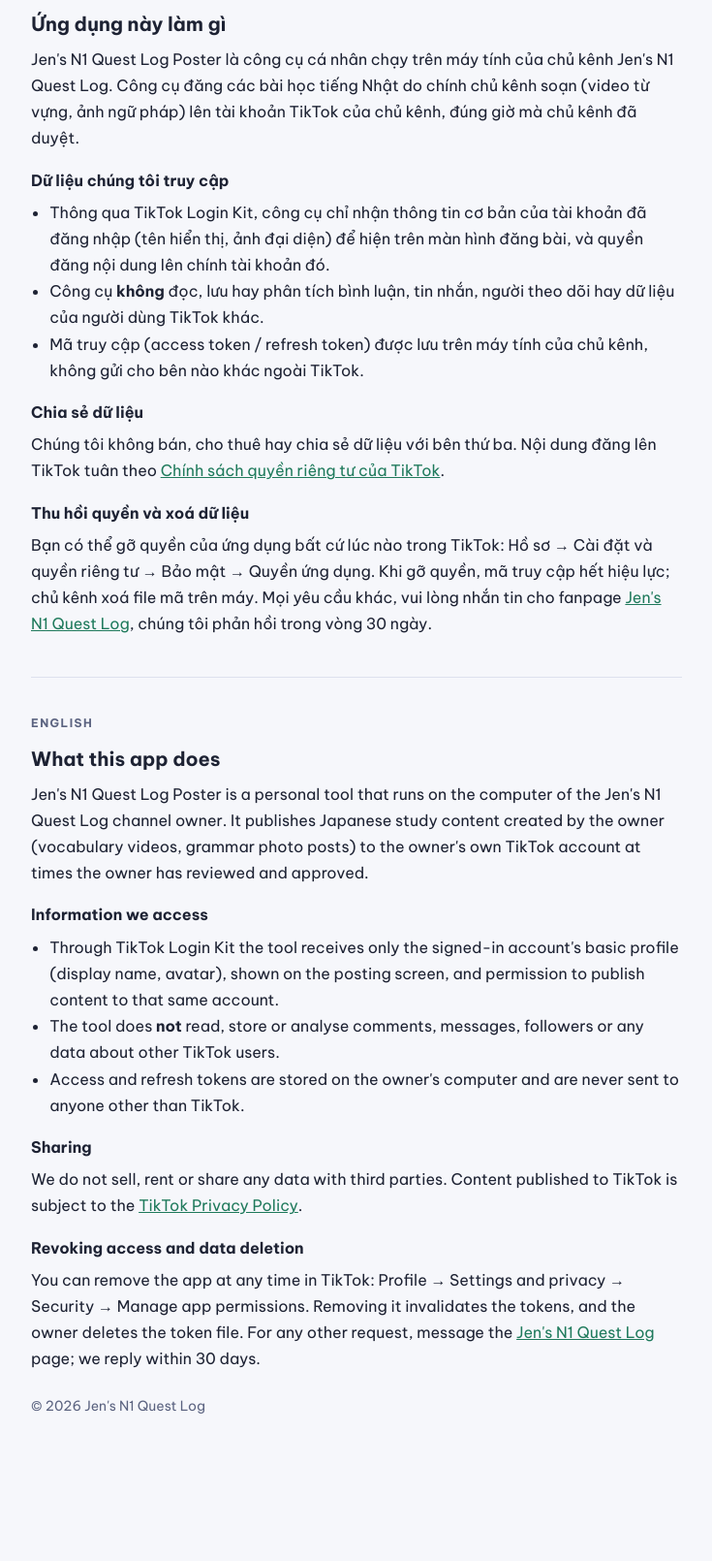
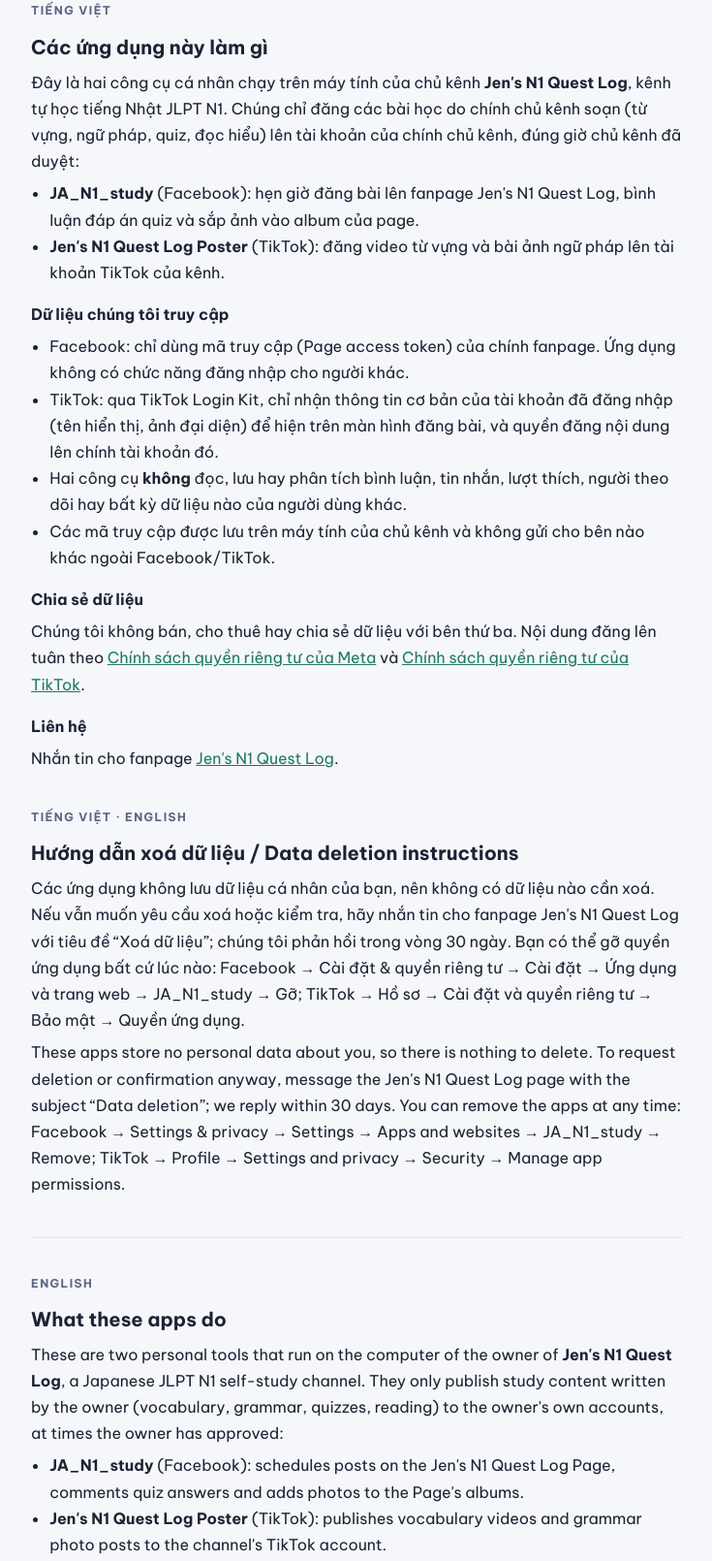
Before and after one commit to jenjp789/n1questlog, a plain HTML site: page privacy.html in a window 1280 px wide. Shown: the part 292-1902 px from the top of the page at 97% size, without its empty margins (272-1007 px from the left). Before the commit the page ends 1819 px from the top, so only its background shows below. Drawn offline with Linux system fonts and the light colour scheme.

Commit message:
Chinh sach + dieu khoan dung chung Facebook va TikTok

```diff
--- a/privacy.html
+++ b/privacy.html
@@ -11,44 +11,61 @@
 <body>
 <div class="wrap">
   <header>
-    <div class="brand"><img src="icon.png" alt="">Jen's N1 Quest Log Poster</div>
+    <div class="brand"><img src="icon.png" alt="">Jen's N1 Quest Log</div>
     <h1>Chính sách quyền riêng tư / Privacy Policy</h1>
-    <p class="meta">Hiệu lực / Effective: 12/10/2026</p>
-    <nav><a href="#tieng-viet">Tiếng Việt</a><a href="#english">English</a><a href="index.html">Trang chủ / Home</a></nav>
+    <p class="meta">Áp dụng cho / Applies to: JA_N1_study (Facebook app, ID 1122663273517363) · Jen's N1 Quest Log Poster (TikTok app) · Hiệu lực / Effective: 12/10/2026</p>
+    <nav><a href="#tieng-viet">Tiếng Việt</a><a href="#english">English</a><a href="#xoa-du-lieu">Xoá dữ liệu / Data deletion</a><a href="index.html">Trang chủ / Home</a></nav>
   </header>
 
   <section id="tieng-viet">
     <span class="lang">Tiếng Việt</span>
-    <h2>Ứng dụng này làm gì</h2>
-    <p>Jen's N1 Quest Log Poster là công cụ cá nhân chạy trên máy tính của chủ kênh Jen's N1 Quest Log. Công cụ đăng các bài học tiếng Nhật do chính chủ kênh soạn (video từ vựng, ảnh ngữ pháp) lên tài khoản TikTok của chủ kênh, đúng giờ mà chủ kênh đã duyệt.</p>
+    <h2>Các ứng dụng này làm gì</h2>
+    <p>Đây là hai công cụ cá nhân chạy trên máy tính của chủ kênh <strong>Jen's N1 Quest Log</strong>, kênh tự học tiếng Nhật JLPT N1. Chúng chỉ đăng các bài học do chính chủ kênh soạn (từ vựng, ngữ pháp, quiz, đọc hiểu) lên tài khoản của chính chủ kênh, đúng giờ chủ kênh đã duyệt:</p>
+    <ul>
+      <li><strong>JA_N1_study</strong> (Facebook): hẹn giờ đăng bài lên fanpage Jen's N1 Quest Log, bình luận đáp án quiz và sắp ảnh vào album của page.</li>
+      <li><strong>Jen's N1 Quest Log Poster</strong> (TikTok): đăng video từ vựng và bài ảnh ngữ pháp lên tài khoản TikTok của kênh.</li>
+    </ul>
     <h3>Dữ liệu chúng tôi truy cập</h3>
     <ul>
-      <li>Thông qua TikTok Login Kit, công cụ chỉ nhận thông tin cơ bản của tài khoản đã đăng nhập (tên hiển thị, ảnh đại diện) để hiện trên màn hình đăng bài, và quyền đăng nội dung lên chính tài khoản đó.</li>
-      <li>Công cụ <strong>không</strong> đọc, lưu hay phân tích bình luận, tin nhắn, người theo dõi hay dữ liệu của người dùng TikTok khác.</li>
-      <li>Mã truy cập (access token / refresh token) được lưu trên máy tính của chủ kênh, không gửi cho bên nào khác ngoài TikTok.</li>
+      <li>Facebook: chỉ dùng mã truy cập (Page access token) của chính fanpage. Ứng dụng không có chức năng đăng nhập cho người khác.</li>
+      <li>TikTok: qua TikTok Login Kit, chỉ nhận thông tin cơ bản của tài khoản đã đăng nhập (tên hiển thị, ảnh đại diện) để hiện trên màn hình đăng bài, và quyền đăng nội dung lên chính tài khoản đó.</li>
+      <li>Hai công cụ <strong>không</strong> đọc, lưu hay phân tích bình luận, tin nhắn, lượt thích, người theo dõi hay bất kỳ dữ liệu nào của người dùng khác.</li>
+      <li>Các mã truy cập được lưu trên máy tính của chủ kênh và không gửi cho bên nào khác ngoài Facebook/TikTok.</li>
     </ul>
     <h3>Chia sẻ dữ liệu</h3>
-    <p>Chúng tôi không bán, cho thuê hay chia sẻ dữ liệu với bên thứ ba. Nội dung đăng lên TikTok tuân theo <a href="https://www.tiktok.com/legal/privacy-policy" rel="noopener">Chính sách quyền riêng tư của TikTok</a>.</p>
-    <h3>Thu hồi quyền và xoá dữ liệu</h3>
-    <p>Bạn có thể gỡ quyền của ứng dụng bất cứ lúc nào trong TikTok: Hồ sơ → Cài đặt và quyền riêng tư → Bảo mật → Quyền ứng dụng. Khi gỡ quyền, mã truy cập hết hiệu lực; chủ kênh xoá file mã trên máy. Mọi yêu cầu khác, vui lòng nhắn tin cho fanpage <a href="https://www.facebook.com/451516738258596" rel="noopener">Jen's N1 Quest Log</a>, chúng tôi phản hồi trong vòng 30 ngày.</p>
+    <p>Chúng tôi không bán, cho thuê hay chia sẻ dữ liệu với bên thứ ba. Nội dung đăng lên tuân theo <a href="https://www.facebook.com/privacy/policy/" rel="noopener">Chính sách quyền riêng tư của Meta</a> và <a href="https://www.tiktok.com/legal/privacy-policy" rel="noopener">Chính sách quyền riêng tư của TikTok</a>.</p>
+    <h3>Liên hệ</h3>
+    <p>Nhắn tin cho fanpage <a href="https://www.facebook.com/451516738258596" rel="noopener">Jen's N1 Quest Log</a>.</p>
+  </section>
+
+  <section id="xoa-du-lieu">
+    <span class="lang">Tiếng Việt · English</span>
+    <h2>Hướng dẫn xoá dữ liệu / Data deletion instructions</h2>
+    <p>Các ứng dụng không lưu dữ liệu cá nhân của bạn, nên không có dữ liệu nào cần xoá. Nếu vẫn muốn yêu cầu xoá hoặc kiểm tra, hãy nhắn tin cho fanpage Jen's N1 Quest Log với tiêu đề “Xoá dữ liệu”; chúng tôi phản hồi trong vòng 30 ngày. Bạn có thể gỡ quyền ứng dụng bất cứ lúc nào: Facebook → Cài đặt &amp; quyền riêng tư → Cài đặt → Ứng dụng và trang web → JA_N1_study → Gỡ; TikTok → Hồ sơ → Cài đặt và quyền riêng tư → Bảo mật → Quyền ứng dụng.</p>
+    <p>These apps store no personal data about you, so there is nothing to delete. To request deletion or confirmation anyway, message the Jen's N1 Quest Log page with the subject “Data deletion”; we reply within 30 days. You can remove the apps at any time: Facebook → Settings &amp; privacy → Settings → Apps and websites → JA_N1_study → Remove; TikTok → Profile → Settings and privacy → Security → Manage app permissions.</p>
   </section>
 
   <hr>
 
   <section id="english">
     <span class="lang">English</span>
-    <h2>What this app does</h2>
-    <p>Jen's N1 Quest Log Poster is a personal tool that runs on the computer of the Jen's N1 Quest Log channel owner. It publishes Japanese study content created by the owner (vocabulary videos, grammar photo posts) to the owner's own TikTok account at times the owner has reviewed and approved.</p>
+    <h2>What these apps do</h2>
+    <p>These are two personal tools that run on the computer of the owner of <strong>Jen's N1 Quest Log</strong>, a Japanese JLPT N1 self-study channel. They only publish study content written by the owner (vocabulary, grammar, quizzes, reading) to the owner's own accounts, at times the owner has approved:</p>
+    <ul>
+      <li><strong>JA_N1_study</strong> (Facebook): schedules posts on the Jen's N1 Quest Log Page, comments quiz answers and adds photos to the Page's albums.</li>
+      <li><strong>Jen's N1 Quest Log Poster</strong> (TikTok): publishes vocabulary videos and grammar photo posts to the channel's TikTok account.</li>
+    </ul>
     <h3>Information we access</h3>
     <ul>
-      <li>Through TikTok Login Kit the tool receives only the signed-in account's basic profile (display name, avatar), shown on the posting screen, and permission to publish content to that same account.</li>
-      <li>The tool does <strong>not</strong> read, store or analyse comments, messages, followers or any data about other TikTok users.</li>
-      <li>Access and refresh tokens are stored on the owner's computer and are never sent to anyone other than TikTok.</li>
+      <li>Facebook: only the Page's own access token. The app offers no login for other users.</li>
+      <li>TikTok: through TikTok Login Kit, only the signed-in account's basic profile (display name, avatar), shown on the posting screen, and permission to publish content to that same account.</li>
+      <li>Neither tool reads, stores or analyses comments, messages, reactions, followers or any data about other users.</li>
+      <li>Tokens are stored on the owner's computer and are never sent to anyone other than Facebook/TikTok.</li>
     </ul>
     <h3>Sharing</h3>
-    <p>We do not sell, rent or share any data with third parties. Content published to TikTok is subject to the <a href="https://www.tiktok.com/legal/privacy-policy" rel="noopener">TikTok Privacy Policy</a>.</p>
-    <h3>Revoking access and data deletion</h3>
-    <p>You can remove the app at any time in TikTok: Profile → Settings and privacy → Security → Manage app permissions. Removing it invalidates the tokens, and the owner deletes the token file. For any other request, message the <a href="https://www.facebook.com/451516738258596" rel="noopener">Jen's N1 Quest Log</a> page; we reply within 30 days.</p>
+    <p>We do not sell, rent or share any data with third parties. Published content is subject to the <a href="https://www.facebook.com/privacy/policy/" rel="noopener">Meta Privacy Policy</a> and the <a href="https://www.tiktok.com/legal/privacy-policy" rel="noopener">TikTok Privacy Policy</a>.</p>
+    <h3>Contact</h3>
+    <p>Send a message to the <a href="https://www.facebook.com/451516738258596" rel="noopener">Jen's N1 Quest Log</a> page.</p>
   </section>
 
   <footer>© 2026 Jen's N1 Quest Log</footer>
```
Also changed, not shown: terms.html (+9 -9 lines).
